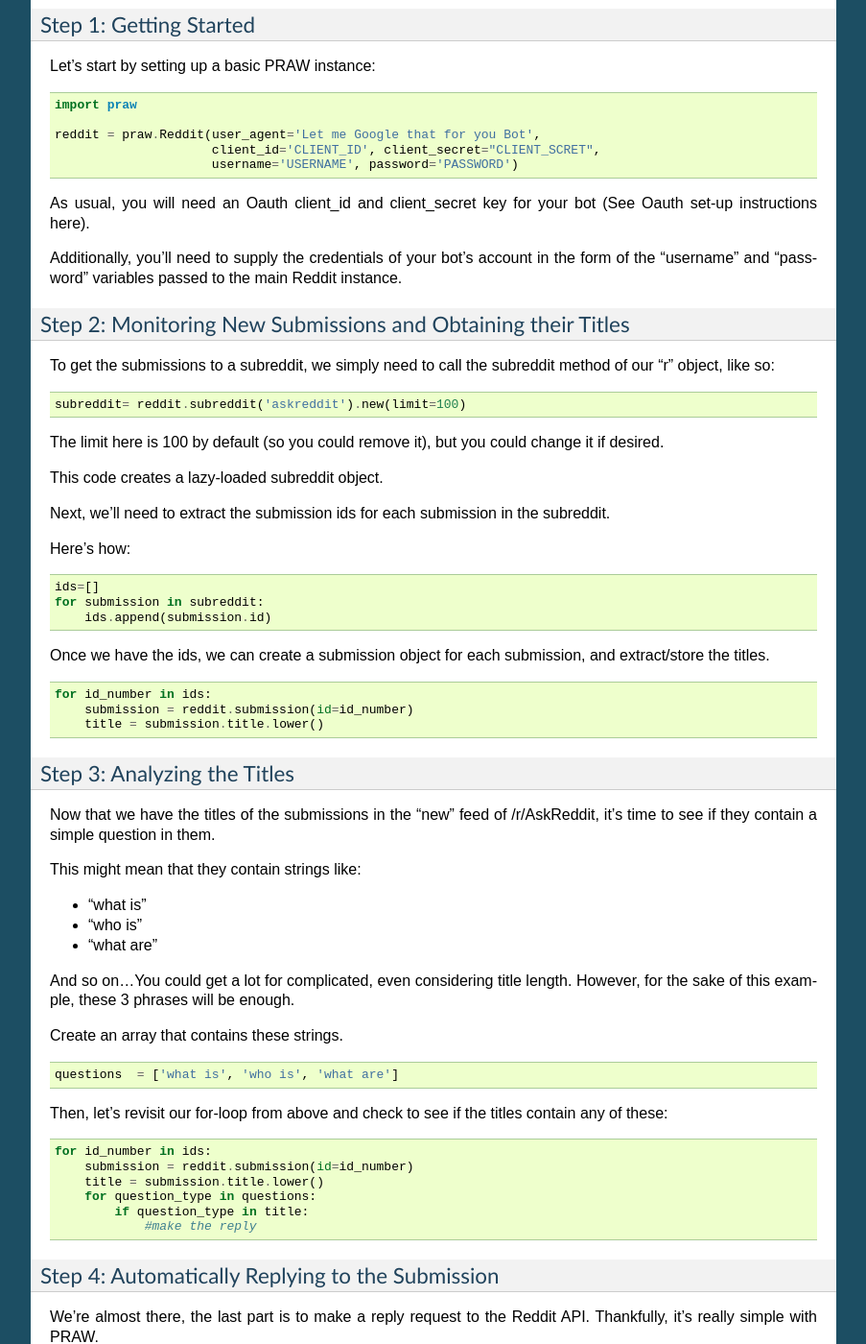
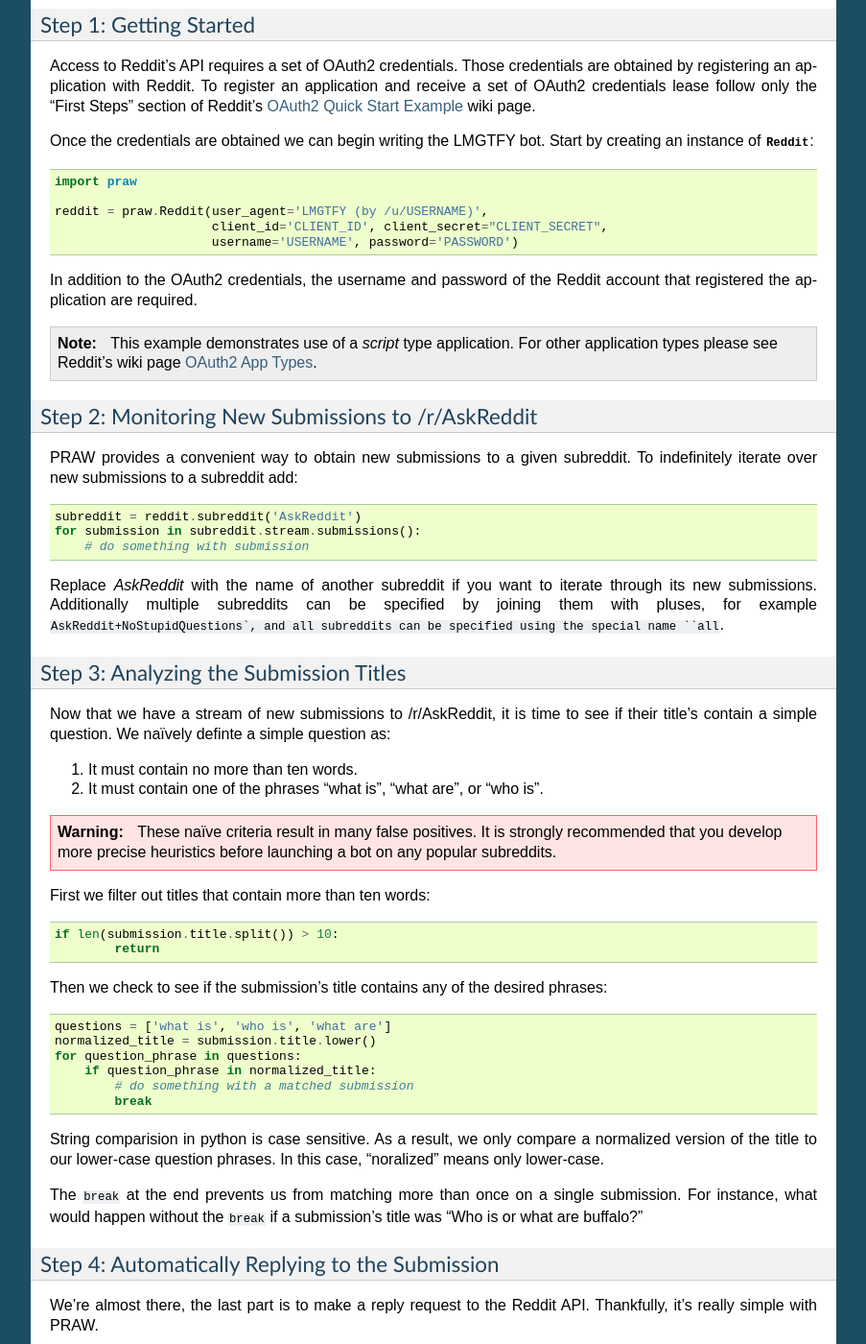
Before and after one commit to praw-dev/praw, a Sphinx documentation site: the page built from docs/pages/reply_bot.rst, in a window 1280 px wide and 1400 px high, scrolled down 720 px. Shown: the whole window at 96% size, without its empty margins (198-1101 px from the left). Built offline with Sphinx 7.4.7, drawn with Linux system fonts in a browser that asks for light colours; the version number could not be read and is left out; some of the changed text lies outside the part shown.

Commit message:
Make corrections to reply_bot doc save for steps 4 and 5.

```diff
--- /dev/null
+++ b/docs/examples/lmgtfy_bot.py
@@ -0,0 +1,37 @@
+from urllib.parse import quote
+
+import praw
+
+QUESTIONS = ['what is', 'who is', 'what are']
+REPLY_TEMPLATE = '[Let me google that for you](http://lmgtfy.com/?q={})'
+
+
+def main():
+    reddit = praw.Reddit(user_agent='LMGTFY (by /u/USERNAME)',
+                         client_id='CLIENT_ID', client_secret="CLIENT_SECRET",
+                         username='USERNAME', password='PASSWORD')
+
+    subreddit = reddit.subreddit('AskReddit')
+    for submission in subreddit.stream.submissions():
+        process_submission(submission)
+
+
+def process_submission(submission):
+    # Ignore titles with more than 10 words as they probably are not simple
+    # questions.
+    if len(submission.title.split()) > 10:
+        return
+
+    normalized_title = submission.title.lower()
+    for question_phrase in QUESTIONS:
+        if question_phrase in normalized_title:
+            reply_text = REPLY_TEMPLATE.format(quote(submission.title))
+            print('Replying to: {}'.format(submission.title))
+            submission.reply(reply_text)
+            raise Exception('foo')
+            # A reply has been made so do not attempt to match other phrases.
+            break
+
+
+if __name__ == '__main__':
+    main()
--- a/docs/pages/reply_bot.rst
+++ b/docs/pages/reply_bot.rst
@@ -27,18 +27,19 @@ There are three key components we will address to perform this task:
 LMGTFY Bot
 ----------
 
-Our goal is to point users in the right direction when they ask a simple
-question that is unlikely to be upvoted or answered by other users.
+The goal of the LMGTFY Bot is to point users in the right direction when they
+ask a simple question that is unlikely to be upvoted or answered by other
+users.
 
-An example of such questions are:
+Two examples of such questions are:
 
 1. "What is the capital of Canada?"
 
 2. "How many feet are in a yard?"
 
-Once we identify these questions, our bot will reply to the submission with an
-appropriate `lmgtfy <http://lmgtfy.com/>`_ link. For the example questions
-those links are:
+Once we identify these questions, the LMGTFY Bot will reply to the submission
+with an appropriate `lmgtfy <http://lmgtfy.com/>`_ link. For the example
+questions those links are:
 
 1. http://lmgtfy.com/?q=What+is+the+capital+of+Canada%3F
 
@@ -48,90 +49,90 @@ those links are:
 Step 1: Getting Started
 ~~~~~~~~~~~~~~~~~~~~~~~
 
-Let's start by setting up a basic PRAW instance:
+Access to Reddit's API requires a set of OAuth2 credentials. Those credentials
+are obtained by registering an application with Reddit. To register an
+application and receive a set of OAuth2 credentials lease follow only the
+"First Steps" section of Reddit's `OAuth2 Quick Start Example
+<https://github.com/reddit/reddit/wiki/OAuth2-Quick-Start-Example#first-steps>`_
+wiki page.
+
+Once the credentials are obtained we can begin writing the LMGTFY bot. Start by
+creating an instance of :class:`.Reddit`:
 
 .. code-block:: python
 
    import praw
 
-   reddit = praw.Reddit(user_agent='Let me Google that for you Bot',
-                        client_id='CLIENT_ID', client_secret="CLIENT_SCRET",
+   reddit = praw.Reddit(user_agent='LMGTFY (by /u/USERNAME)',
+                        client_id='CLIENT_ID', client_secret="CLIENT_SECRET",
                         username='USERNAME', password='PASSWORD')
 
-As usual, you will need an Oauth client_id and client_secret key for your bot
-(See Oauth set-up instructions here).
+In addition to the OAuth2 credentials, the username and password of the Reddit
+account that registered the application are required.
 
-Additionally, you'll need to supply the credentials of your bot's account in
-the form of the "username" and "password" variables passed to the main Reddit
-instance.
+.. note:: This example demonstrates use of a *script* type application. For
+   other application types please see Reddit's wiki page `OAuth2 App Types
+   <https://github.com/reddit/reddit/wiki/oauth2-app-types>`_.
 
-Step 2: Monitoring New Submissions and Obtaining their Titles
-~~~~~~~~~~~~~~~~~~~~~~~~~~~~~~~~~~~~~~~~~~~~~~~~~~~~~~~~~~~~~
 
-To get the submissions to a subreddit, we simply need to call the subreddit
-method of our "r" object, like so:
+Step 2: Monitoring New Submissions to /r/AskReddit
+~~~~~~~~~~~~~~~~~~~~~~~~~~~~~~~~~~~~~~~~~~~~~~~~~~
+
+PRAW provides a convenient way to obtain new submissions to a given
+subreddit. To indefinitely iterate over new submissions to a subreddit add:
 
 .. code-block:: python
 
-   subreddit= reddit.subreddit('askreddit').new(limit=100)
+   subreddit = reddit.subreddit('AskReddit')
+   for submission in subreddit.stream.submissions():
+       # do something with submission
 
-The limit here is 100 by default (so you could remove it), but you could change
-it if desired.
+Replace `AskReddit` with the name of another subreddit if you want to iterate
+through its new submissions. Additionally multiple subreddits can be specified
+by joining them with pluses, for example ``AskReddit+NoStupidQuestions`, and
+all subreddits can be specified using the special name ``all``.
 
-This code creates a lazy-loaded subreddit object.
+Step 3: Analyzing the Submission Titles
+~~~~~~~~~~~~~~~~~~~~~~~~~~~~~~~~~~~~~~~
 
-Next, we'll need to extract the submission ids for each submission in the
-subreddit.
+Now that we have a stream of new submissions to /r/AskReddit, it is time to see
+if their title's contain a simple question. We naïvely definte a simple
+question as:
 
-Here's how:
+1. It must contain no more than ten words.
+
+2. It must contain one of the phrases "what is", "what are", or "who is".
+
+.. warning:: These naïve criteria result in many false positives. It is
+   strongly recommended that you develop more precise heuristics before
+   launching a bot on any popular subreddits.
+
+First we filter out titles that contain more than ten words:
 
 .. code-block:: python
 
-    ids=[]
-    for submission in subreddit:
-        ids.append(submission.id)
+   if len(submission.title.split()) > 10:
+           return
 
-Once we have the ids, we can create a submission object for each submission,
-and extract/store the titles.
+Then we check to see if the submission's title contains any of the desired
+phrases:
 
 .. code-block:: python
 
-    for id_number in ids:
-        submission = reddit.submission(id=id_number)
-        title = submission.title.lower()
+   questions = ['what is', 'who is', 'what are']
+   normalized_title = submission.title.lower()
+   for question_phrase in questions:
+       if question_phrase in normalized_title:
+           # do something with a matched submission
+           break
 
-Step 3: Analyzing the Titles
-~~~~~~~~~~~~~~~~~~~~~~~~~~~~
+String comparision in python is case sensitive. As a result, we only compare a
+normalized version of the title to our lower-case question phrases. In this
+case, "noralized" means only lower-case.
 
-Now that we have the titles of the submissions in the "new" feed of
-/r/AskReddit, it's time to see if they contain a simple question in them.
-
-This might mean that they contain strings like:
-
-* "what is"
-* "who is"
-* "what are"
-
-And so on...You could get a lot for complicated, even considering title
-length. However, for the sake of this example, these 3 phrases will be enough.
-
-Create an array that contains these strings.
-
-.. code-block:: python
-
-   questions  = ['what is', 'who is', 'what are']
-
-Then, let's revisit our for-loop from above and check to see if the titles
-contain any of these:
-
-.. code-block:: python
-
-   for id_number in ids:
-       submission = reddit.submission(id=id_number)
-       title = submission.title.lower()
-       for question_type in questions:
-           if question_type in title:
-               #make the reply
+The ``break`` at the end prevents us from matching more than once on a single
+submission. For instance, what would happen without the ``break`` if a
+submission's title was "Who is or what are buffalo?"
 
 Step 4: Automatically Replying to the Submission
 ~~~~~~~~~~~~~~~~~~~~~~~~~~~~~~~~~~~~~~~~~~~~~~~~
@@ -218,57 +219,8 @@ duplicate work:
 This checks to see if we've already checked any submissions in our newly
 created list of ids before, and cleaves off those old submissions if we have.
 
-Completed Code
-~~~~~~~~~~~~~~
+The Complete LMGTFY Bot
+~~~~~~~~~~~~~~~~~~~~~~~
 
-The final code will show you how all these pieces fit together.
-
-.. code-block:: python
-
-   import time
-
-   import praw
-
-   reddit = praw.Reddit(user_agent='Let me Google that for you Bot',
-                        client_id='CLIENT_ID', client_secret="CLIENT_SCRET",
-                        username='USERNAME', password='PASSWORD')
-
-   questions = ['what is', 'who is', 'what are']
-
-
-   def fixurl(phrase):
-       removespaces = phrase.replace(" ", "+")
-       removequestions = removespaces.replace("?", "%3F")
-       return removequestions
-
-
-   while True:
-       ids = []
-
-       # Check if we've already done some of the work
-       if ids:
-           latest_id = ids[0]
-       else:
-           latest_id = ''
-
-       subreddit = reddit.subreddit('askreddit').new(limit=6)
-
-       for x in subreddit:
-           ids.append(x.id)
-
-       # Remove any already examined submissions
-       if latest_id in ids:
-           position = ids.index(latest_id)
-           ids = ids[0:position]
-
-       # Identify title strings that match conditions
-       for id_number in ids:
-           submission = reddit.submission(id=id_number)
-           title = submission.title.lower()
-           for question_type in questions:
-               if question_type in title:
-                   # make the reply
-                   correct_url = fixurl(title)
-                   reply_text = "[Here's a link that might help]\(http://lmgtfy.com/?q=%s)" % (correct_url)
-                   # send the actual reply request
-                   submission.reply(reply_text)
+.. include:: ../examples/lmgtfy_bot.py
+   :code: python
```
